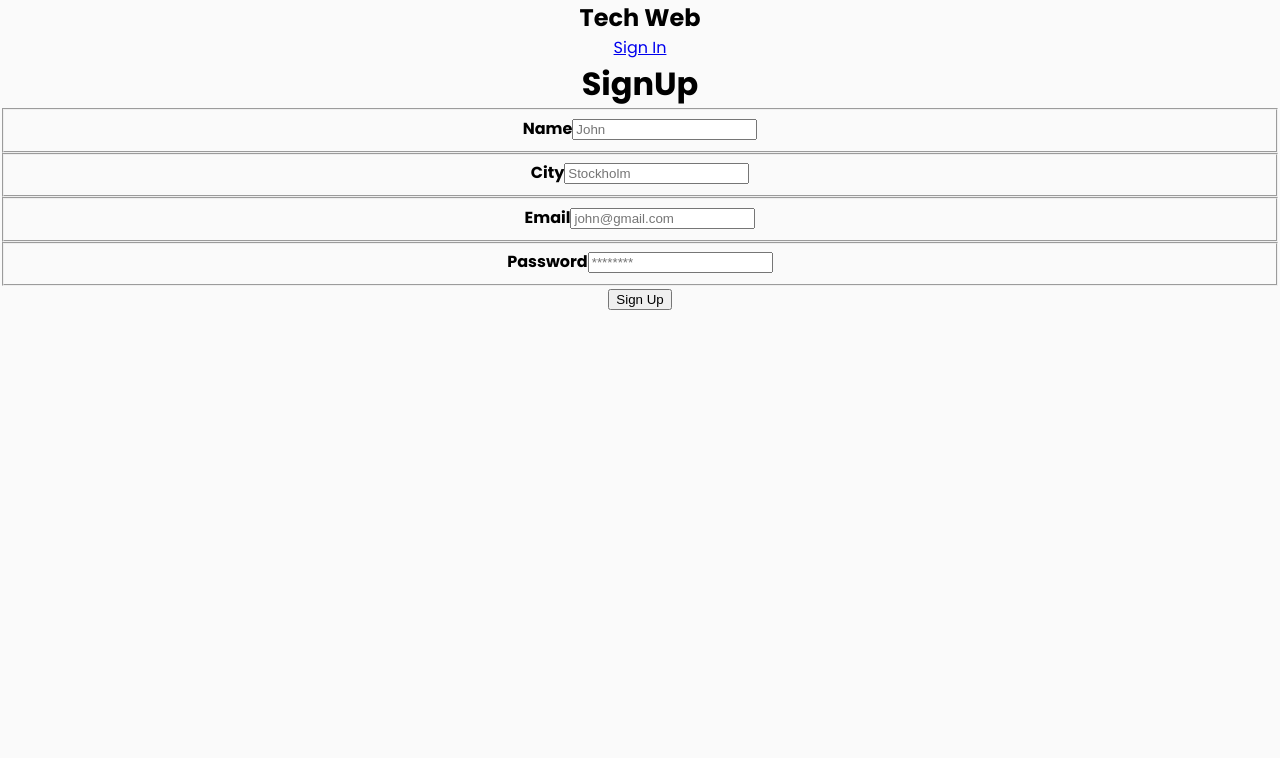
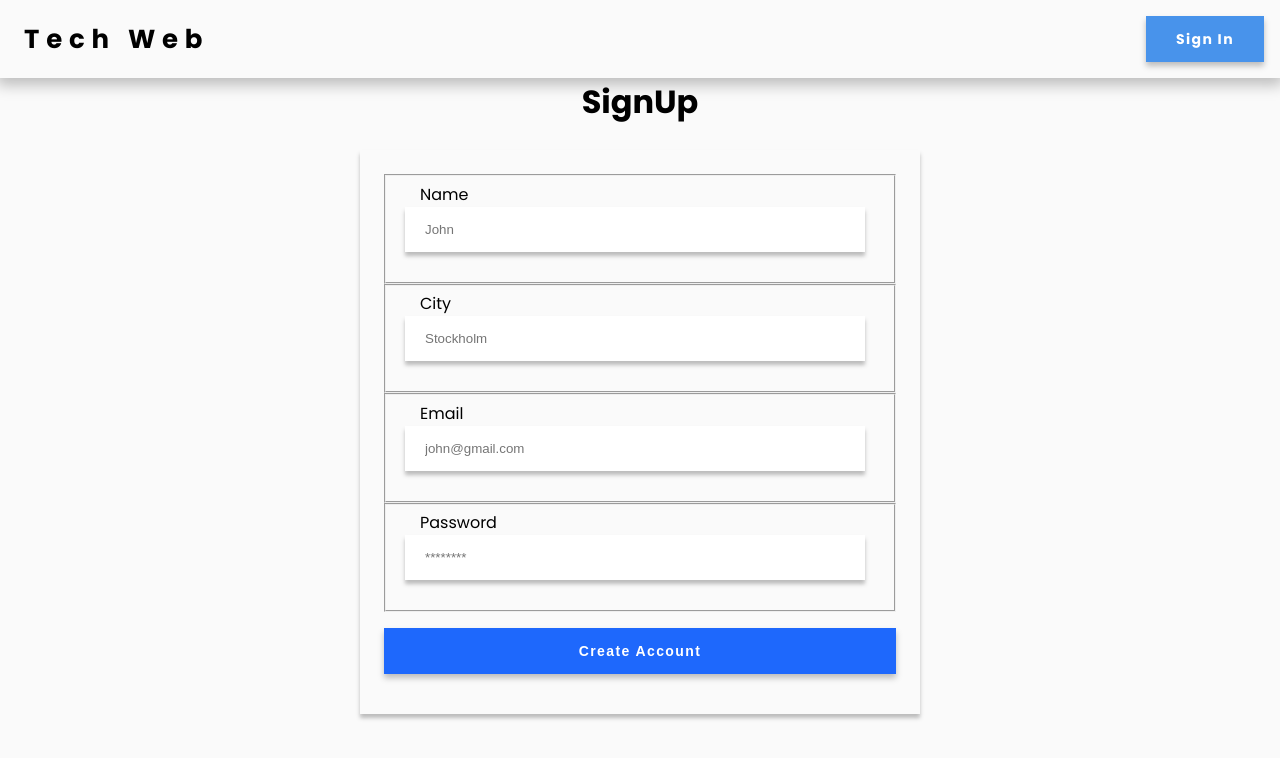
Before and after one commit to sailathatammana/lms, a React (Create React App) app: page /sign-up in a window 1280 px wide. Shown: the top 758 px of the page. Built offline with nearby package versions, Linux system fonts and the light colour scheme; no server answers; the database is empty.

Commit message:
Added styles to signin & signup pages

```diff
--- a/src/components/InputField.jsx
+++ b/src/components/InputField.jsx
@@ -1,12 +1,11 @@
 import { useRef } from "react";
 export default function InputField({ options, handleChange }) {
-  const { label, instructions, placeholder, key, type } = options;
+  const { label, placeholder, key, type } = options;
   const inputReference = useRef(null);
   return (
     <fieldset>
       <label>
-        {instructions && <small>{instructions}</small>}
-        <b>{label}</b>
+        <span>{label}</span>
         <input
           type={type}
           ref={inputReference}
--- a/src/components/LoginNavBar.jsx
+++ b/src/components/LoginNavBar.jsx
@@ -4,7 +4,9 @@ export default function LoginNavBar() {
   return (
     <nav className="landing-bar">
       <h1>Tech Web</h1>
-      <Link to="/sign-in">Sign In</Link>
+      <Link className="button-secondary" to="/sign-in">
+        Sign In
+      </Link>
     </nav>
   );
 }
--- a/src/pages/ForgotPassword.jsx
+++ b/src/pages/ForgotPassword.jsx
@@ -20,11 +20,10 @@ export default function ForgotPassword() {
   }
 
   return (
-    <form>
-      <h1>Reset Password</h1>
+    <form className="reset-password">
       <p>Reset your password by typing your Email. </p>
       <label>
-        Email
+        <span>Email</span>
         <input
           type="email"
           ref={emailRef}
@@ -34,7 +33,9 @@ export default function ForgotPassword() {
       </label>
       {error}
       {message}
-      <button onClick={onReset}>Reset Password</button>
+      <button className="button-main" onClick={onReset}>
+        Reset Password
+      </button>
     </form>
   );
 }
--- a/src/pages/Landing.jsx
+++ b/src/pages/Landing.jsx
@@ -6,8 +6,8 @@ import hero from "../assets/Hero.jpg";
 
 export default function Landing() {
   return (
-    <div>
-      <h4>Learning platform For students and teachers. </h4>
+    <div className="landing-page">
+      <h2>Learning platform For students and teachers. </h2>
       <p>
         "There is no end to education. It is not that you read a book, pass an
         examination, and finish with education. The whole of life, from the
@@ -15,8 +15,10 @@ export default function Landing() {
         <br />
         -Jiddu Krishnamurti
       </p>
-      <Link to="/sign-up">Sign Up</Link>
       <img src={hero} alt="" />
+      <Link className="button-main" to="/sign-up">
+        Sign Up
+      </Link>
     </div>
   );
 }
--- a/src/pages/SignIn.jsx
+++ b/src/pages/SignIn.jsx
@@ -44,15 +44,13 @@ export default function SignIn() {
     <InputField options={input} handleChange={handleChange} values={values} />
   ));
   return (
-    <div>
-      <h1>SignIn</h1>
-      <form onSubmit={handleSubmit}>
-        {inputFields}
-        {errorMessage}
-        <button>Sign in</button>
-        <Link to="/forgot-password">Forgot Password</Link>
-        <Link to="/sign-up">Sign Up</Link>
-      </form>
-    </div>
+    <form onSubmit={handleSubmit}>
+      <h2>Sign In</h2>
+      {inputFields}
+      <span className="error-message">{errorMessage}</span>
+      <button className="button-main">Sign in</button>
+      <Link to="/forgot-password">Forget Password?</Link>
+      <Link to="/sign-up">Sign Up</Link>
+    </form>
   );
 }
--- a/src/pages/SignUp.jsx
+++ b/src/pages/SignUp.jsx
@@ -48,7 +48,7 @@ export default function SignUp() {
       <form onSubmit={handleSubmit}>
         {inputFields}
         {errorMessage}
-        <button>Sign Up</button>
+        <button className="button-main ">Create Account</button>
       </form>
     </div>
   );
--- a/src/styles/_base/typography.css
+++ b/src/styles/_base/typography.css
@@ -3,8 +3,7 @@ h2,
 h3,
 p,
 span {
-  margin-top: 0;
-  margin-bottom: 0;
+  margin: 0;
 }
 
 * {
--- /dev/null
+++ b/src/styles/components/button.css
@@ -0,0 +1,39 @@
+.button-main {
+  box-sizing: border-box;
+  min-height: 44px;
+  background-color: var(--color-blue);
+  padding: 12px 30px;
+  color: white;
+  font-weight: bold;
+  font-size: var(--font-button-mobile);
+  line-height: 22px;
+  letter-spacing: 0.1em;
+  box-shadow: 0px 4px 6px rgba(0, 0, 0, 0.25);
+  border-style: none;
+  margin: var(--space-medium);
+  text-decoration: none;
+}
+
+.button-main:hover {
+  background-color: var(--color-blue-light);
+}
+
+.button-main::selection {
+  background-color: var(--color-red-light);
+}
+
+.button-secondary {
+  box-sizing: border-box;
+  min-height: 44px;
+  background-color: var(--color-blue-light);
+  padding: 12px 30px;
+  color: white;
+  font-weight: bold;
+  font-size: var(--font-button-mobile);
+  line-height: 22px;
+  box-shadow: 0px 4px 6px rgba(0, 0, 0, 0.25);
+  text-decoration: none;
+  border-style: none;
+  letter-spacing: 0.1em;
+  margin: var(--space-medium);
+}
--- /dev/null
+++ b/src/styles/components/landingBar.css
@@ -0,0 +1,19 @@
+.landing-bar {
+  display: flex;
+  box-shadow: 0px 4px 14px 3px rgba(0, 0, 0, 0.25);
+  align-content: center;
+  justify-content: space-between;
+  align-items: center;
+}
+
+.landing-bar h1 {
+  letter-spacing: 0.26em;
+  font-weight: 900;
+  font-size: 26px;
+  line-height: 30px;
+  margin-left: var(--space-big);
+}
+
+.landing-bar h1 span {
+  color: var(--color-blue);
+}
--- /dev/null
+++ b/src/styles/components/landingPage.css
@@ -0,0 +1,16 @@
+.landing-page img {
+  width: 100%;
+}
+
+.landing-page {
+  height: 89vh;
+  padding: var(--space-big);
+}
+
+.landing-page p {
+  letter-spacing: 0.19em;
+  font-size: var(--font-title-mobile);
+  line-height: 35px;
+  text-align: left;
+  padding: var(--space-big);
+}
--- /dev/null
+++ b/src/styles/components/login.css
@@ -0,0 +1,70 @@
+input {
+  background: #ffffff;
+  box-shadow: 0px 4px 4px rgba(0, 0, 0, 0.25);
+  border-style: none;
+  padding: 15px 20px;
+  margin-bottom: 20px;
+  width: 100%;
+  max-width: 460px;
+}
+fieldset {
+  width: 100%;
+}
+
+label {
+  display: flex;
+  flex-direction: column;
+  align-items: flex-start;
+  width: 100%;
+  margin: 0 auto;
+  max-width: 470px;
+}
+label input {
+  align-items: center;
+}
+
+label span {
+  margin-left: 15px;
+}
+
+form h2 {
+  margin: var(--space-big);
+  font-weight: 200;
+}
+
+form {
+  display: flex;
+  flex-direction: column;
+  align-items: center;
+  width: 90%;
+  max-width: 560px;
+  margin: var(--space-big) auto;
+  padding: var(--space-big);
+  box-shadow: 0px 4px 4px rgba(0, 0, 0, 0.25);
+}
+
+form a {
+  color: gray;
+}
+
+form .button-main {
+  width: 100%;
+}
+
+form .button-secondary {
+  width: 100%;
+}
+
+.reset-password p {
+  width: 80%;
+  margin-bottom: var(--space-big);
+}
+
+.error-message {
+  color: red;
+  text-align: left;
+  width: 100%;
+  font-size: 12px;
+  margin-bottom: var(--space-small);
+  margin-left: var(--space-small);
+}
--- a/src/styles/style.css
+++ b/src/styles/style.css
@@ -5,3 +5,7 @@
 @import "./_base/variables.css";
 @import "./components/navbar.css";
 @import "./components/inputImage.css";
+@import "./components/button.css";
+@import "./components/landingBar.css";
+@import "./components/landingPage.css";
+@import "./components/login.css";
```
